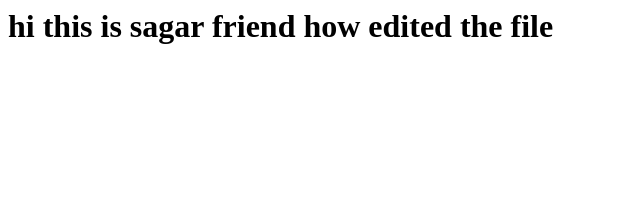
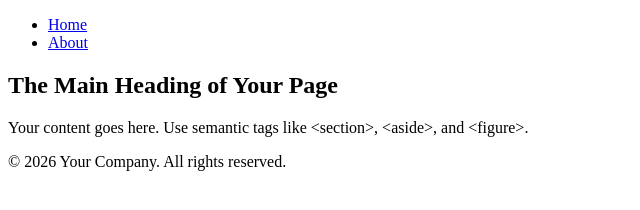
Before and after one commit to Sagar089120/project1, a plain HTML site: page index.html in a window 1280 px wide. Shown: the whole page, without its empty margins (0-640 px from the left). Drawn offline with Linux system fonts and the light colour scheme.

Commit message:
edited using edit_branch

```diff
--- a/index.html
+++ b/index.html
@@ -1 +1,45 @@
-<h1>hi this is sagar friend how edited the file</h1>
+<!DOCTYPE html>
+<html lang="en">
+<head>
+    <meta charset="UTF-8">
+    <meta name="viewport" content="width=device-width, initial-scale=1.0">
+    <meta http-equiv="X-UA-Compatible" content="ie=edge">
+
+    <title>Page Title (Keep under 60 characters)</title>
+    <meta name="description" content="A brief, keyword-rich summary of your page (150-160 characters).">
+    <link rel="canonical" href="https://example.com/page-url">
+
+    <meta property="og:title" content="Page Title for Social Media">
+    <meta property="og:description" content="Engaging summary for social shares.">
+    <meta property="og:image" content="https://example.com/image.jpg">
+    <meta property="og:url" content="https://example.com/page-url">
+    <meta name="twitter:card" content="summary_large_image">
+
+    <link rel="icon" type="image/svg+xml" href="/favicon.svg">
+    <link rel="stylesheet" href="style.css">
+</head>
+<body>
+
+    <header>
+        <nav aria-label="Main Navigation">
+            <ul>
+                <li><a href="#home">Home</a></li>
+                <li><a href="#about">About</a></li>
+            </ul>
+        </nav>
+    </header>
+
+    <main id="main-content">
+        <article>
+            <h1>The Main Heading of Your Page</h1>
+            <p>Your content goes here. Use semantic tags like &lt;section&gt;, &lt;aside&gt;, and &lt;figure&gt;.</p>
+        </article>
+    </main>
+
+    <footer>
+        <p>&copy; 2026 Your Company. All rights reserved.</p>
+    </footer>
+
+    <script src="main.js" defer></script>
+</body>
+</html>
```
